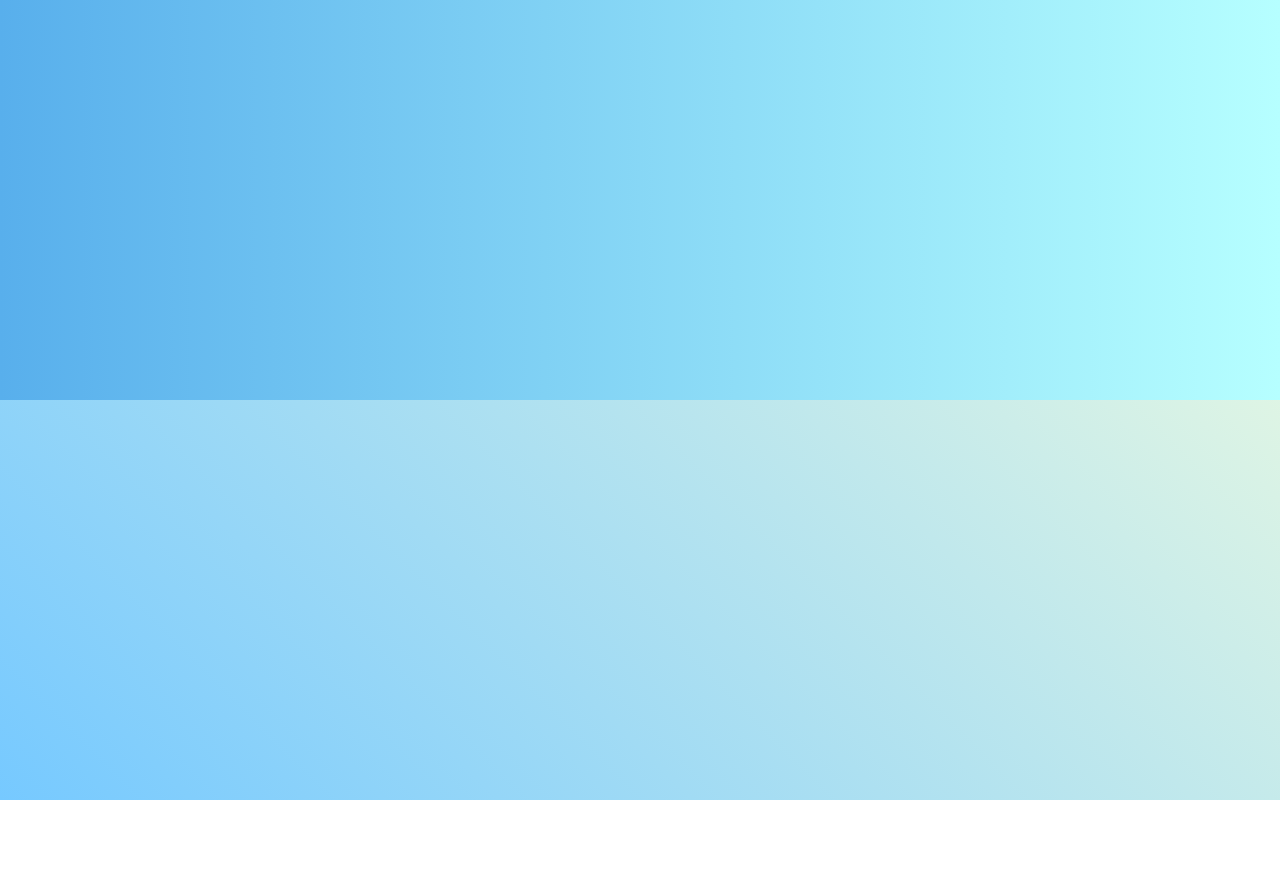
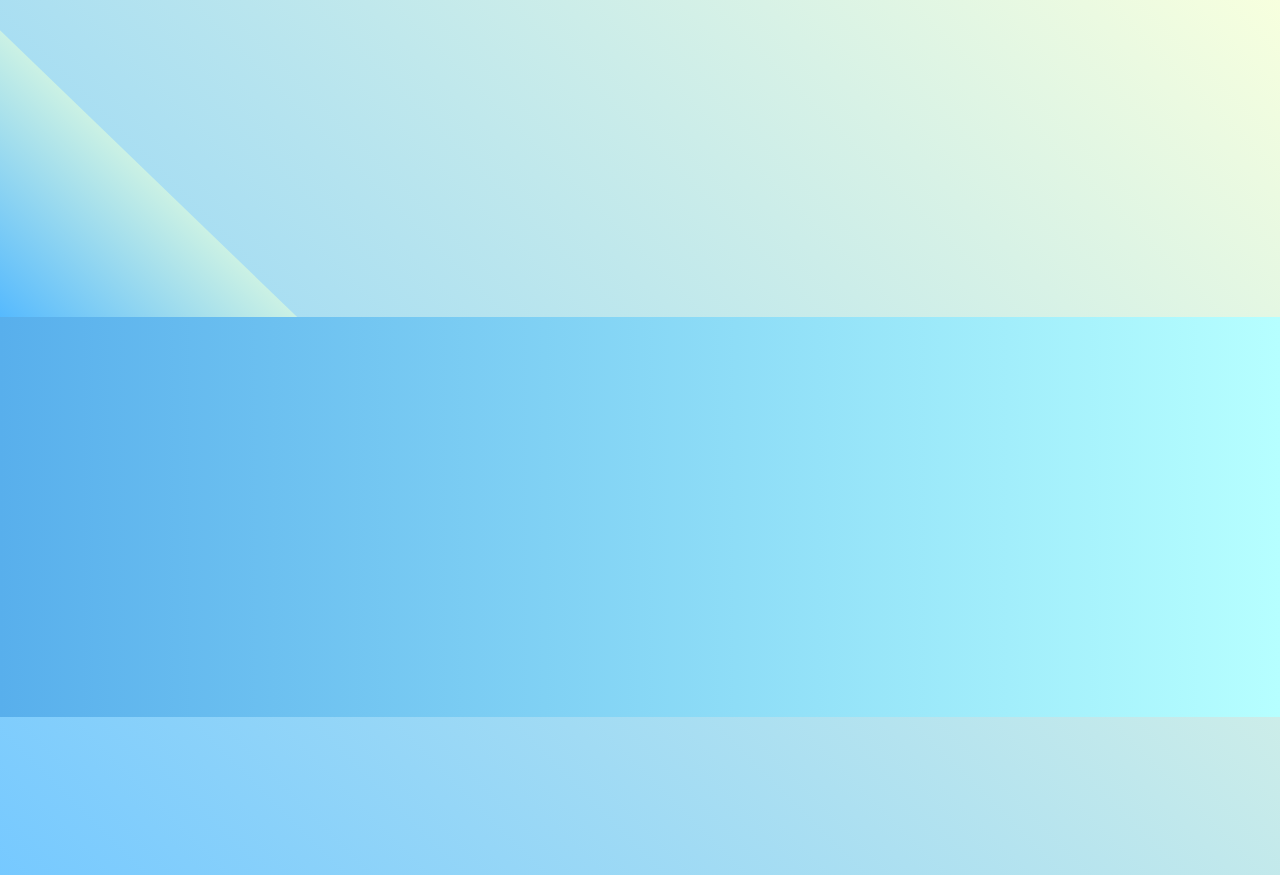
Before and after one commit to COPSTA/transformacionesCSS, a plain HTML site: page index.html in a window 1280 px wide. Before the commit the page ends 800 px from the top, so only its background shows below. Drawn offline with Linux system fonts and the light colour scheme.

Commit message:
anade un div, se agrega tamaño y color

```diff
--- a/index.html
+++ b/index.html
@@ -7,6 +7,8 @@
     <title>Css Trnasform</title>
 </head>
 <body>
+    <div class="left-mountain"></div>
+    <div class="penguin"></div>
     <div class="ground"></div>
 </body>
 </html>
--- a/styles.css
+++ b/styles.css
@@ -13,4 +13,21 @@ body{
   background:linear-gradient(90deg,rgb(88, 175, 236),rgb(182, 255, 255));
   z-index:3; /*Sera el tercer elemento apilado en la pagina*/
   position:absolute;
+  margin-top: -58px;
 }
+
+.penguin{
+    width:300px;
+    height:300px;
+    margin: 75px auto 0;
+  }
+
+  .left-mountain {
+    width: 300px;
+    height: 300px;
+    background: linear-gradient(rgb(203, 241, 228), rgb(80, 183, 255));
+    position: absolute; /*Al cambiar la posicion del elemento a absolute este no empujara los demas elementos hacia abajo*/
+    transform:skew(0deg, 44deg);
+    z-index:2; /*Este elemento estara detras del elemento ground*/
+    margin-top: 100px;
+  }
```
